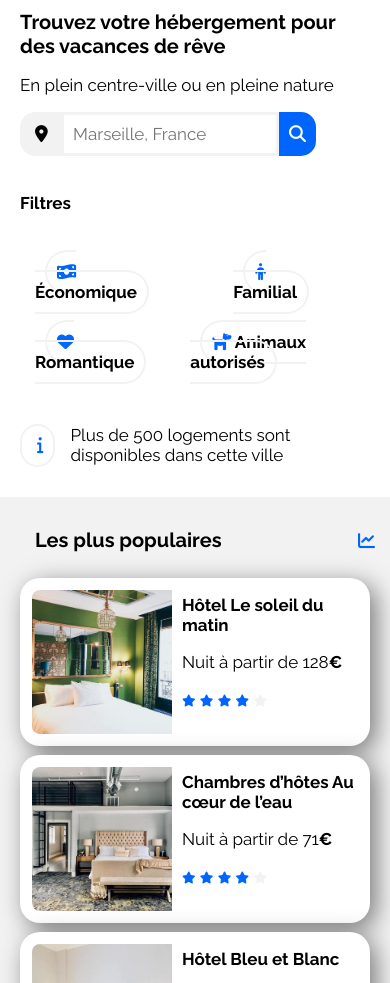
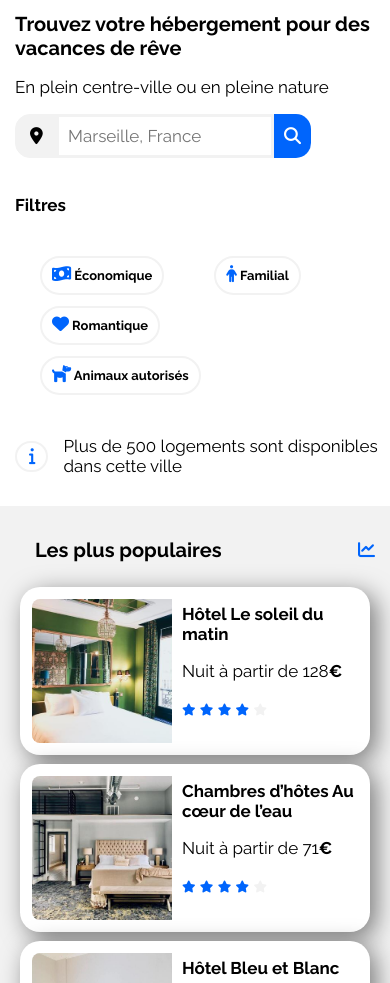
Before and after one commit to nllrn/Laurine_NOEL_2_HTML-CSS_122022, a plain HTML site: page index.html in a window 390 px wide. Shown: the part 104-1087 px from the top of the page. Drawn offline with Linux system fonts and the light colour scheme.

Commit message:
modification section filtre et correction section populaire

```diff
--- a/CSS/style.css
+++ b/CSS/style.css
@@ -20,6 +20,7 @@ html {
 
 body {
     margin: 30px 30px 0px 30px;
+
 }
 
 /* *** HEADER *** */
@@ -77,12 +78,12 @@ input {
 }
 
 .bg-grey {
-    background-color:#F2F2F2;
+    background-color: #F2F2F2;
 }
 
 .bg-blue {
     background-color: #0065FC;
-    color:white;
+    color: white;
     font-weight: bolder;
     border-radius: 0 15px 15px 0;
     border: none;
@@ -113,7 +114,7 @@ a[title] {
     font-weight: bolder;
     color: black;
     border-radius: 25px;
-    border:#F2F2F2 solid 2px;
+    border: #F2F2F2 solid 2px;
     padding: 10px;
     margin: 10px;
 }
@@ -123,15 +124,15 @@ a[title]:hover {
 }
 
 .blue {
-    color:#0065FC;
+    color: #0065FC;
 }
 
 .grey {
-    color:#F2F2F2;
+    color: #F2F2F2;
 }
 
 .info {
-    display:flex;
+    display: flex;
     align-items: center;
 }
 
@@ -153,13 +154,16 @@ span {
     margin-top: 30px;
 }
 
-.hebergements h2, .populaire h2, .activities h2 {
+.hebergements h2,
+.populaire h2,
+.activities h2 {
     margin-left: 20px;
 }
 
 /* section hébergements */
 
-.hebergements, .populaire {
+.hebergements,
+.populaire {
     border-radius: 20px;
     padding: 15px;
 }
@@ -184,7 +188,9 @@ span {
     padding-bottom: 25px;
 }
 
-.cards-main a, .cards-aside a, .cards-activities a {
+.cards-main a,
+.cards-aside a,
+.cards-activities a {
     text-decoration: none;
     color: black;
 }
@@ -202,7 +208,9 @@ span {
     height: auto;
 }
 
-.cards-main article, .cards-aside article, .cards-activities article {
+.cards-main article,
+.cards-aside article,
+.cards-activities article {
     background-color: white;
     margin: 9px 5px 9px 5px;
     border-radius: 20px;
@@ -210,10 +218,16 @@ span {
 }
 
 .populaire {
-    margin-left: 20px;
+    flex-direction: column;
     width: 30%;
-    display:flex;
-    flex-wrap: wrap;
+    display: flex;
+    justify-content: space-around;
+    align-items: center;
+}
+
+.populaire_infos {
+    width: 100%;
+    display: flex;
     justify-content: space-between;
     align-items: center;
 }
@@ -239,8 +253,8 @@ span {
 /* section activités à marseille */
 .activities {
     margin-top: 50px;
+}
 
-}
 .cards-activities {
     display: flex;
     justify-content: space-around;
@@ -258,12 +272,15 @@ span {
     height: 370px;
     object-fit: cover;
 }
-article div{
+
+article div {
     margin: 0px 0px 5px 5px;
 }
+
 .cards-activities h3 {
     padding-left: 15px;
 }
+
 /* *** FOOTER ***  */
 
 .footer {
@@ -280,7 +297,7 @@ article div{
 
 .footer a {
     text-decoration: none;
-    color:black;
+    color: black;
     margin: 5px;
 }
 
@@ -309,7 +326,7 @@ article div{
     }
 
     li {
-        padding:15px;
+        padding: 15px;
     }
 
     .cards {
@@ -330,7 +347,7 @@ article div{
 
     .cards-aside {
         display: flex;
-        width: inherit;
+        width: 100%;
         margin-left: 12px;
     }
 
@@ -350,9 +367,10 @@ article div{
     }
 
     .cards-activities article {
-        width:22%;
+        width: 22%;
         margin: 0 10px 0 10px;
     }
+
     .cards-activities img {
         height: 185px;
     }
@@ -367,10 +385,10 @@ article div{
  - puis activités aussi en display column
  - et footer aussi en display and (min-width:320px)*/
 
- @media screen and (max-width:767px) {
+@media screen and (max-width:767px) {
     body {
         margin: 0;
-        max-width: max-content;
+        /* max-width: max-content; */
     }
 
     .logo {
@@ -380,7 +398,7 @@ article div{
     }
 
     .logo img {
-        width: 8%;
+        width: 10%;
         margin-bottom: 30px;
     }
 
@@ -389,11 +407,11 @@ article div{
     }
 
     .header {
-        margin: 20px;
+        margin-left: 15px;
     }
 
     .rechercher {
-        display:none;
+        display: none;
     }
 
     .fa-magnifying-glass {
@@ -404,6 +422,7 @@ article div{
         color: #0065FC;
         border-bottom: #0065FC solid 4px;
         border-top: transparent solid 2px;
+        width: max-content;
     }
 
     .filter {
@@ -411,15 +430,28 @@ article div{
         flex-direction: column;
     }
 
+    .bottom {
+        width: auto;
+    }
+
     ul {
         flex-wrap: wrap;
-        padding:0;
+        padding: 0;
     }
 
     li {
-        padding:15px;
+        padding: 15px;
     }
 
+    li a {
+        font-size: 1.3rem;
+    }
+
+    .info i {
+        width: 14px;
+        height: 8px;
+        padding: 4px 7px 15px 12px;
+    }
 
     .cards {
         flex-direction: column-reverse;
@@ -430,7 +462,7 @@ article div{
     }
 
     .cards-main article {
-        width:auto;
+        width: auto;
     }
 
     .cards-main img {
@@ -438,7 +470,7 @@ article div{
     }
 
     .populaire {
-        margin:auto;
+        margin: 0;
         width: auto;
         flex-wrap: wrap;
         align-items: center;
@@ -447,7 +479,7 @@ article div{
 
     .hebergements {
         width: auto;
-        margin:0;
+        margin: 0;
         background-color: transparent;
     }
 
@@ -458,11 +490,13 @@ article div{
     .cards-activities {
         flex-direction: column;
     }
+
     .cards-activities article {
         width: auto;
         height: auto;
         margin: 20px;
     }
+
     .cards-activities img {
         height: 200px;
     }
--- a/index.html
+++ b/index.html
@@ -1,5 +1,6 @@
 <!DOCTYPE html>
 <html lang="fr">
+
 <head>
     <meta charset="UTF-8">
     <meta http-equiv="X-UA-Compatible" content="IE=edge">
@@ -33,13 +34,13 @@
                 <h2>Trouvez votre hébergement pour des vacances de rêve</h2>
                 <p>En plein centre-ville ou en pleine nature</p>
 
-                <form method="get">
+                <form method="#">
                     <div class="bg-grey">
                         <i class="fa-solid fa-location-dot"></i>
                         <input type="search" placeholder="Marseille, France">
 
                     </div>
-                    <button class="bg-blue">
+                    <button class="bg-blue" type="submmit">
                         <span class="rechercher">Rechercher</span>
                         <i class="fa-solid fa-magnifying-glass"></i>
                     </button>
@@ -49,14 +50,10 @@
             <div class="filter">
                 <h3>Filtres</h3>
                     <ul>
-                    <div>
                         <li><a href="#economique" title="filtres"><i class="fa-solid fa-money-bill-wave blue"></i> Économique</a></li>
-                        <li><a href="#familial" title="filtres"><i class="fa-solid fa-person blue"></i> Familial</a></li>
-                    </div>
-                    <div>
+                        <li><a href="#familial" title="filtres"><i class="fa-solid fa-person blue"></i> Familial</a>
                         <li><a href="#romantique" title="filtres"><i class="fa-solid fa-heart blue"></i> Romantique</a></li>
                         <li><a href="#animaux" title="filtres"><i class="fa-solid fa-dog blue"></i> Animaux autorisés</a></li>
-                    </div>
                     </ul>
             </div>
 
@@ -76,7 +73,8 @@
 
                     <article>
                         <a href="#">
-                            <img src="Images/hebergements/4_small/marcus-loke-WQJvWU_HZFo-unsplash.jpg" alt="Photo d'une chambre de l'auberge La Canebière">
+                            <img src="Images/hebergements/4_small/marcus-loke-WQJvWU_HZFo-unsplash.jpg"
+                                alt="Photo d'une chambre de l'auberge La Canebière">
                             <div>
                                 <h3>Auberge La Canebière</h3>
                                 <p>Nuit à partir de 25<strong>€</strong></p>
@@ -91,7 +89,8 @@
 
                     <article>
                         <a href="#">
-                            <img src="Images/hebergements/4_small/fred-kleber-gTbaxaVLvsg-unsplash.jpg" alt="Photo d'une chambre de l'Hotel du Port">
+                            <img src="Images/hebergements/4_small/fred-kleber-gTbaxaVLvsg-unsplash.jpg"
+                                alt="Photo d'une chambre de l'Hotel du Port">
                             <div>
                                 <h3>Hôtel du port</h3>
                                 <p>Nuit à partir de 52<strong>€</strong></p>
@@ -106,7 +105,8 @@
 
                     <article>
                         <a href="#">
-                            <img src="Images/hebergements/4_small/reisetopia-B8WIgxA_PFU-unsplash.jpg" alt="Photo d'une chambre de l'Hotel Les mouettes">
+                            <img src="Images/hebergements/4_small/reisetopia-B8WIgxA_PFU-unsplash.jpg"
+                                alt="Photo d'une chambre de l'Hotel Les mouettes">
                             <div>
                                 <h3>Hôtel Les mouettes</h3>
                                 <p>Nuit à partir de 76<strong>€</strong></p>
@@ -121,7 +121,8 @@
 
                     <article>
                         <a href="#">
-                            <img src="Images/hebergements/4_small/annie-spratt-Eg1qcIitAuA-unsplash.jpg" alt="Photo d'une chambre de l'Hotel de la Mer">
+                            <img src="Images/hebergements/4_small/annie-spratt-Eg1qcIitAuA-unsplash.jpg"
+                                alt="Photo d'une chambre de l'Hotel de la Mer">
                             <div>
                                 <h3>Hôtel de la mer</h3>
                                 <p>Nuit à partir de 46<strong>€</strong></p>
@@ -136,7 +137,8 @@
 
                     <article>
                         <a href="#">
-                            <img src="Images/hebergements/4_small/nicate-lee-kT-ZyaiwBe0-unsplash.jpg" alt="Photo d'une chambre de l'auberge Le Panier">
+                            <img src="Images/hebergements/4_small/nicate-lee-kT-ZyaiwBe0-unsplash.jpg"
+                                alt="Photo d'une chambre de l'auberge Le Panier">
                             <div>
                                 <h3>Auberge Le Panier</h3>
                                 <p>Nuit à partir de 23<strong>€</strong></p>
@@ -151,7 +153,8 @@
 
                     <article>
                         <a href="#">
-                            <img src="Images/hebergements/4_small/febrian-zakaria-M6S1WvfW68A-unsplash.jpg" alt="Photo d'une chambre de l'Hotel Chez Amina">
+                            <img src="Images/hebergements/4_small/febrian-zakaria-M6S1WvfW68A-unsplash.jpg"
+                                alt="Photo d'une chambre de l'Hotel Chez Amina">
                             <div>
                                 <h3>Hôtel Chez Amina</h3>
                                 <p>Nuit à partir de 96<strong>€</strong></p>
@@ -172,14 +175,17 @@
 
             <section class="populaire bg-grey">
 
+                <div class="populaire_infos">
                     <h2>Les plus populaires</h2>
                     <i class="fa-solid fa-chart-line blue"></i>
+                </div>
 
                 <div class="cards-aside">
 
                     <article>
                         <a href="#">
-                            <img src="Images/hebergements/4_small/emile-guillemot-Bj_rcSC5XfE-unsplash.jpg" alt="Photo d'une chambre de l'Hotel Le soleil du matin">
+                            <img src="Images/hebergements/4_small/emile-guillemot-Bj_rcSC5XfE-unsplash.jpg"
+                                alt="Photo d'une chambre de l'Hotel Le soleil du matin">
                             <div>
                                 <h3>Hôtel Le soleil du matin</h3>
                                 <p>Nuit à partir de 128<strong>€</strong></p>
@@ -194,7 +200,8 @@
 
                     <article>
                         <a href="#">
-                            <img src="Images/hebergements/4_small/aw-creative-VGs8z60yT2c-unsplash.jpg" alt="Photo d'une chambre de Chambres d’hôtes Au cœur de l’eau">
+                            <img src="Images/hebergements/4_small/aw-creative-VGs8z60yT2c-unsplash.jpg"
+                                alt="Photo d'une chambre de Chambres d’hôtes Au cœur de l’eau">
                             <div>
                                 <h3>Chambres d’hôtes Au cœur de l’eau</h3>
                                 <p>Nuit à partir de 71<strong>€</strong></p>
@@ -209,7 +216,8 @@
 
                     <article>
                         <a href="#">
-                            <img src="Images/hebergements/4_small/febrian-zakaria-sjvU0THccQA-unsplash.jpg" alt="Photo d'une chambre de l'Hotel Bleu et Blanc">
+                            <img src="Images/hebergements/4_small/febrian-zakaria-sjvU0THccQA-unsplash.jpg"
+                                alt="Photo d'une chambre de l'Hotel Bleu et Blanc">
                             <div>
                                 <h3>Hôtel Bleu et Blanc</h3>
                                 <p>Nuit à partir de 68<strong>€</strong></p>
@@ -233,28 +241,32 @@
             <div class="cards-activities">
                 <article>
                     <a href="#">
-                        <img src="Images/activites/4_small/reno-laithienne-QUgJhdY5Fyk-unsplash.jpg" alt="Photo du Vieux-Port de Marseille">
+                        <img src="Images/activites/4_small/reno-laithienne-QUgJhdY5Fyk-unsplash.jpg"
+                            alt="Photo du Vieux-Port de Marseille">
                         <h3>Vieux-Port</h3>
                     </a>
                 </article>
 
                 <article>
                     <a href="#">
-                        <img src="Images/activites/4_small/paul-hermann-QFTrLdQIRhI-unsplash.jpg" alt="Photo du Fort de Pomègues">
+                        <img src="Images/activites/4_small/paul-hermann-QFTrLdQIRhI-unsplash.jpg"
+                            alt="Photo du Fort de Pomègues">
                         <h3>Fort de Pomègues</h3>
                     </a>
                 </article>
 
                 <article>
                     <a href="#">
-                        <img src="Images/activites/4_small/kilyan-sockalingum-NR8-cBCN3aI-unsplash.jpg" alt="Photo du Parc national des Calanques">
+                        <img src="Images/activites/4_small/kilyan-sockalingum-NR8-cBCN3aI-unsplash.jpg"
+                            alt="Photo du Parc national des Calanques">
                         <h3>Parc national des Calanques</h3>
                     </a>
                 </article>
 
                 <article>
                     <a href="#">
-                        <img src="Images/activites/4_small/florian-wehde-xW9e8gdotxI-unsplash.jpg" alt="Photo de Notre-Dame-de-la-Garde">
+                        <img src="Images/activites/4_small/florian-wehde-xW9e8gdotxI-unsplash.jpg"
+                            alt="Photo de Notre-Dame-de-la-Garde">
                         <h3>Notre-Dame-de-la-Garde</h3>
                     </a>
                 </article>
@@ -287,4 +299,5 @@
     </footer>
 
 </body>
+
 </html>
```
Lines whose indentation alone changed are shown as unchanged.
